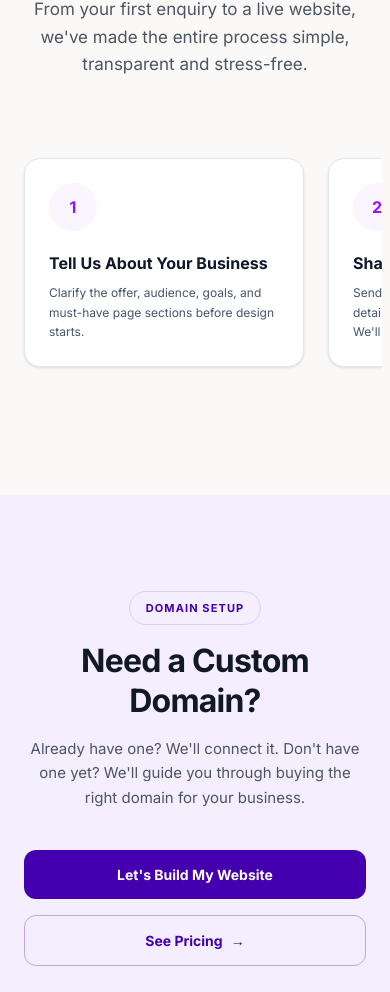
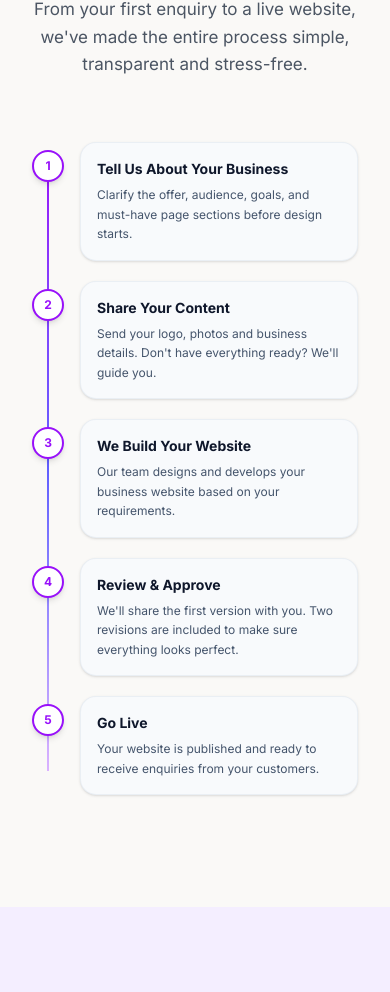
Before and after one commit to zehracodes29/landingpage, a Next.js app in the folder pagemistri-landing/: page / in a window 390 px wide. Shown: the part 5637-6629 px from the top of the page. Built offline with nearby package versions, Linux system fonts and the light colour scheme.

Commit message:
feat: add interactive 5-step process section with scroll-based animations

```diff
--- a/pagemistri-landing/src/components/Process/Process.jsx
+++ b/pagemistri-landing/src/components/Process/Process.jsx
@@ -61,8 +61,8 @@ const Process = () => {
         {/* Timeline Container */}
         <div ref={containerRef} className="relative max-w-6xl mx-auto">
 
-          {/* Desktop View (Horizontal Grid - lg and up) */}
-          <div className="hidden lg:block relative pt-8">
+          {/* Desktop View (Horizontal Grid - md and up) */}
+          <div className="hidden md:block relative pt-8">
             {/* Background Line */}
             <div className="absolute top-[58px] left-[10%] right-[10%] h-0.5 bg-slate-200 dark:bg-slate-800" />
 
@@ -101,33 +101,37 @@ const Process = () => {
             </div>
           </div>
 
-          {/* Mobile & Tablet View (Horizontal Carousel - below lg) */}
-          <div className="lg:hidden flex overflow-x-auto snap-x snap-mandatory gap-6 px-4 py-4 -mx-4 pb-8" style={{ scrollbarWidth: 'none', msOverflowStyle: 'none' }}>
+          {/* Mobile View (Vertical Timeline - below md) */}
+          <div className="md:hidden block relative mt-2 mb-4 px-2">
+            <div className="absolute left-[23px] top-6 bottom-6 w-0.5 bg-gradient-to-b from-purple-600 via-indigo-500 to-purple-300" />
+
+            <div className="flex flex-col gap-5 relative">
               {steps.map((step, index) => (
                 <motion.div
                   key={index}
-                initial={{ opacity: 0, x: 20 }}
+                  initial={{ opacity: 0, x: -20 }}
                   whileInView={{ opacity: 1, x: 0 }}
                   viewport={{ once: true }}
                   transition={{ duration: 0.4, delay: index * 0.1 }}
-                className="snap-center shrink-0 w-[280px] flex flex-col bg-white p-6 rounded-2xl border border-slate-200 shadow-sm relative group"
+                  className="flex items-start gap-4 relative group"
                 >
                   {/* Node */}
-                <div className="w-12 h-12 rounded-full bg-purple-50 flex items-center justify-center text-base font-bold text-purple-600 mb-5">
-                  {step.num}
+                  <div className="flex items-center justify-center w-8 h-8 shrink-0 bg-white dark:bg-slate-900 border-2 border-purple-600 p-1.5 rounded-full shadow-md z-10 mt-2">
+                    <span className="text-xs font-bold text-purple-600">{step.num}</span>
                   </div>
 
-                {/* Content */}
-                <div>
-                  <h3 className="text-base font-bold text-slate-900 mb-2">
+                  {/* Content Card */}
+                  <div className="bg-slate-50 dark:bg-slate-900/60 p-4 rounded-2xl border border-slate-200/60 dark:border-slate-800 shadow-sm flex-1">
+                    <h3 className="text-sm font-bold text-slate-900 dark:text-white mb-1.5">
                       {step.title}
                     </h3>
-                  <p className="text-xs text-slate-600 leading-relaxed">
+                    <p className="text-xs text-slate-600 dark:text-slate-400 leading-relaxed">
                       {step.description}
                     </p>
                   </div>
                 </motion.div>
               ))}
+            </div>
           </div>
 
         </div>
```
Lines whose indentation alone changed are shown as unchanged.
